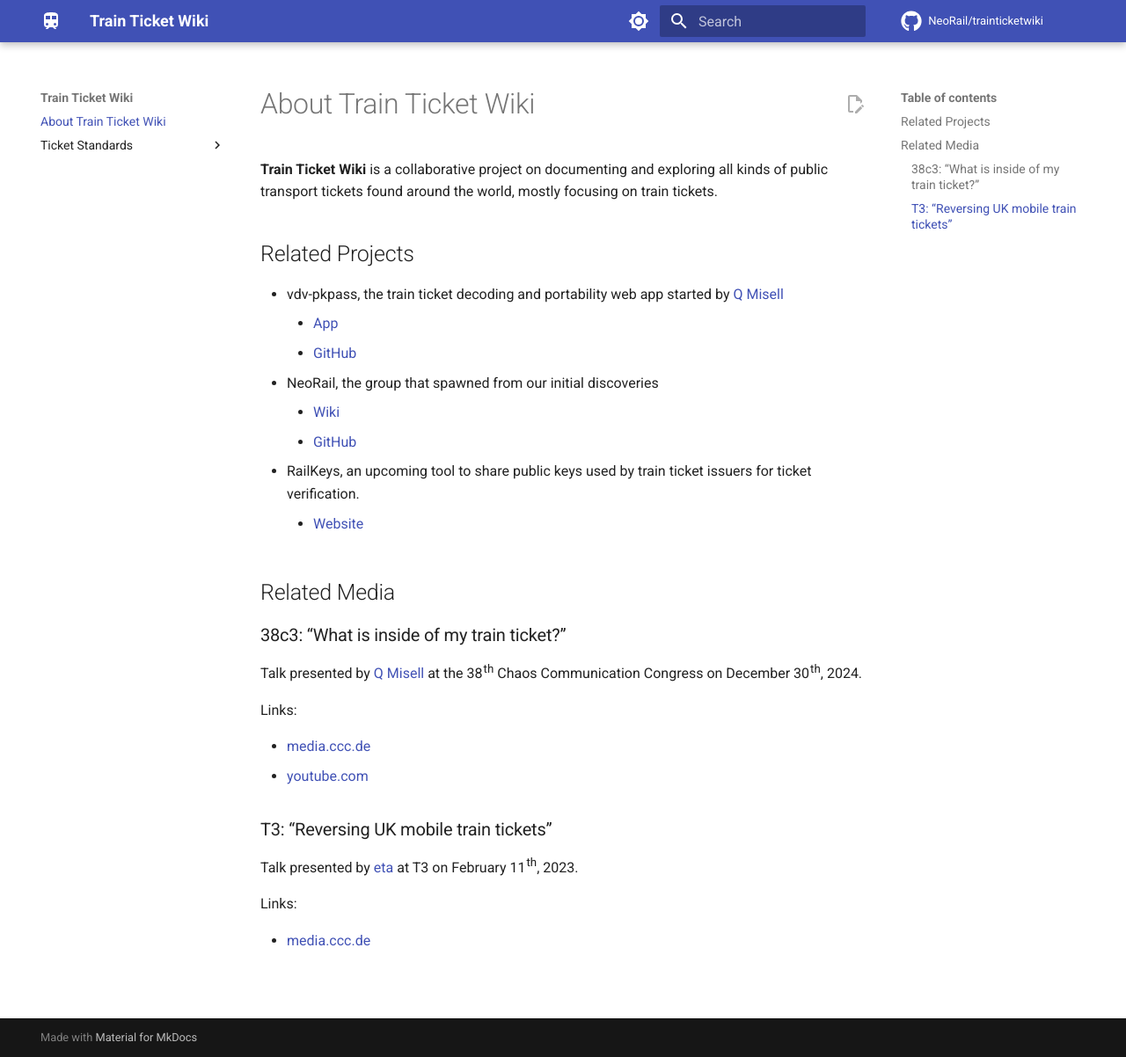
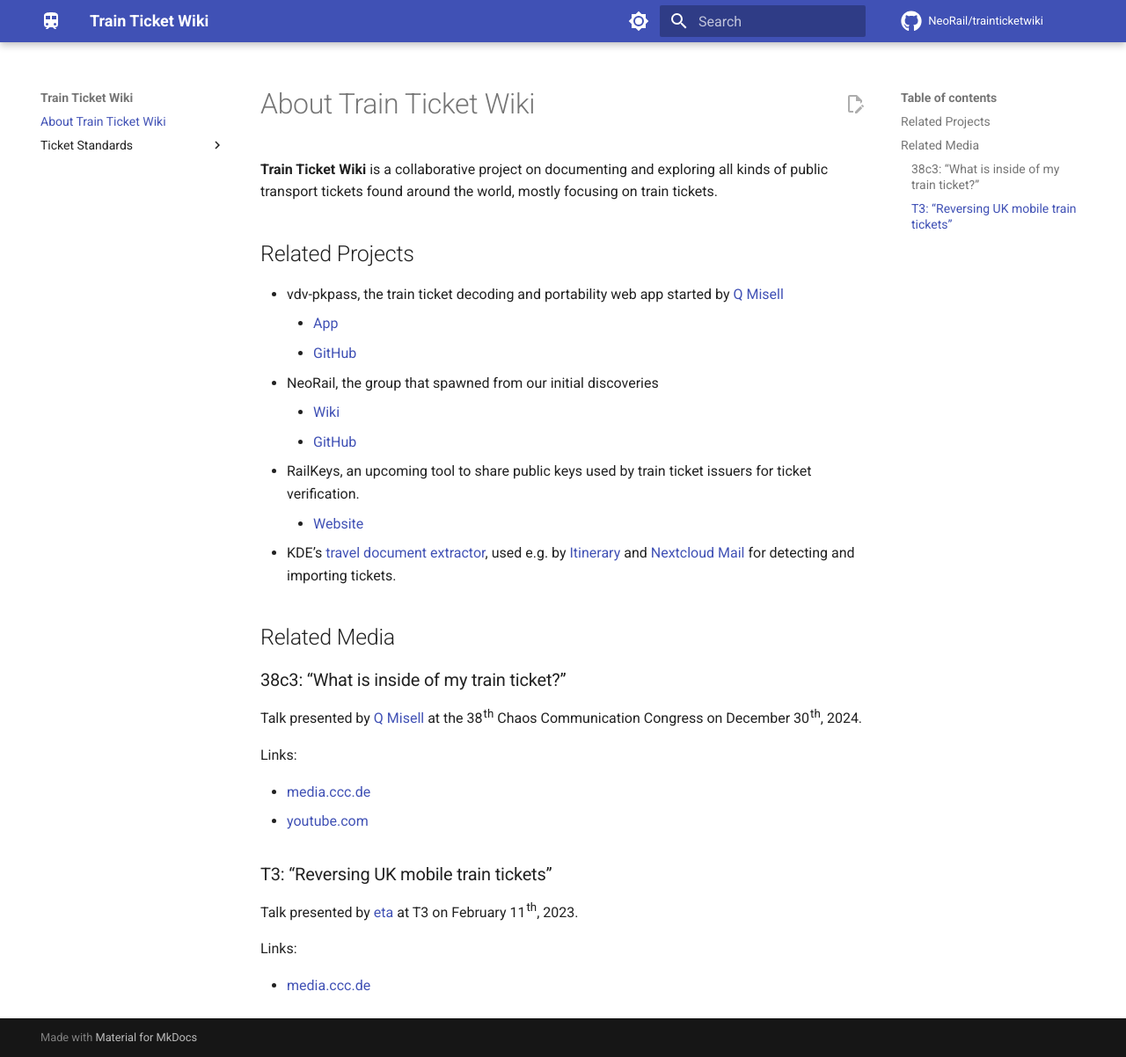
Before and after one commit to NeoRail/trainticketwiki, an MkDocs documentation site: the page built from docs/index.md, in a window 1280 px wide and 1202 px high. Shown: the whole window at 88% size. Built offline with MkDocs 1.6.1 and Material for MkDocs 9.7.7, drawn with Linux system fonts in a browser that asks for light colours; comment, search, counter and statistics services are not loaded.

Commit message:
Mention KDE's travel document extractor under related projects
That contains implementations for a lot of the formats in this wiki.

```diff
--- a/docs/index.md
+++ b/docs/index.md
@@ -12,6 +12,8 @@
     - [GitHub](https://github.com/NeoRail)
 - RailKeys, an upcoming tool to share public keys used by train ticket issuers for ticket verification.
     - [Website](https://railkeys.org)
+- KDE's [travel document extractor](https://commits.kde.org/kitinerary), used e.g. by [Itinerary](https://apps.kde.org/itinerary)
+  and [Nextcloud Mail](https://apps.nextcloud.com/apps/mail) for detecting and importing tickets.
 
 ## Related Media
 
```
